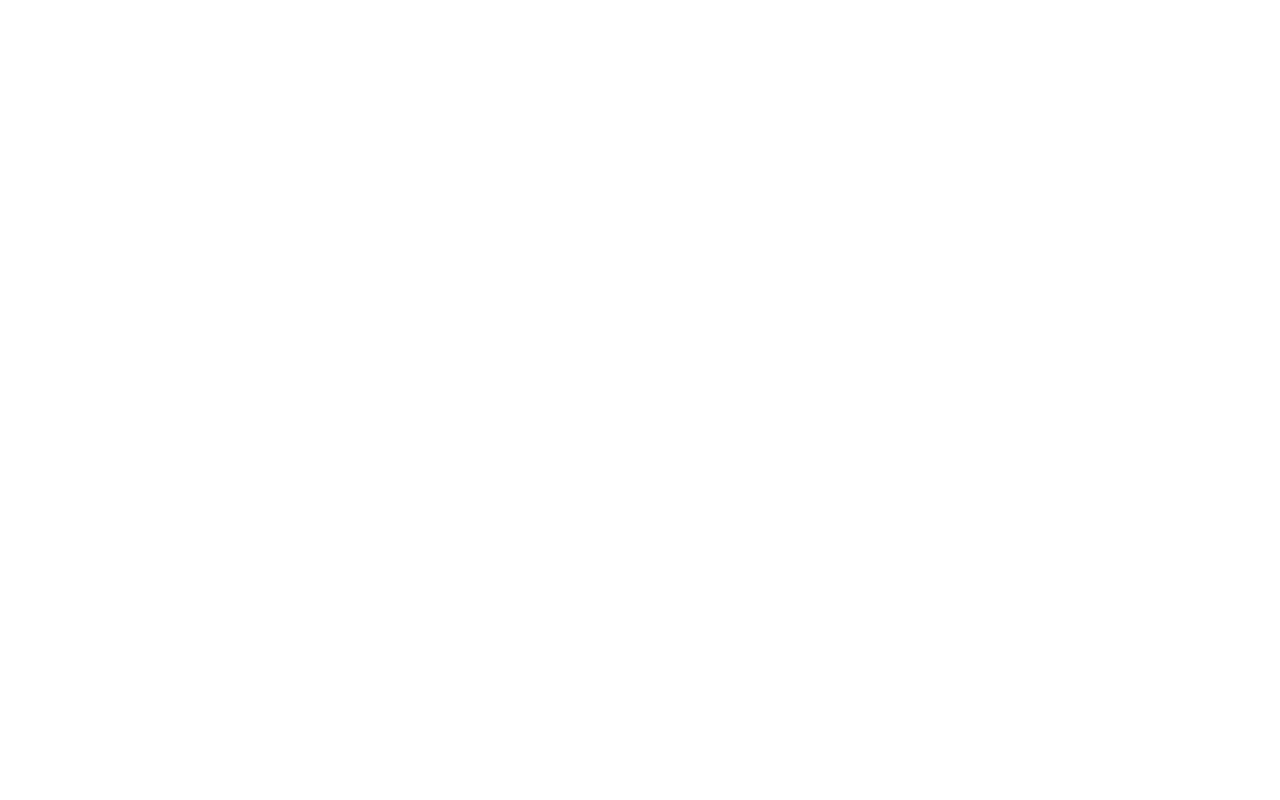
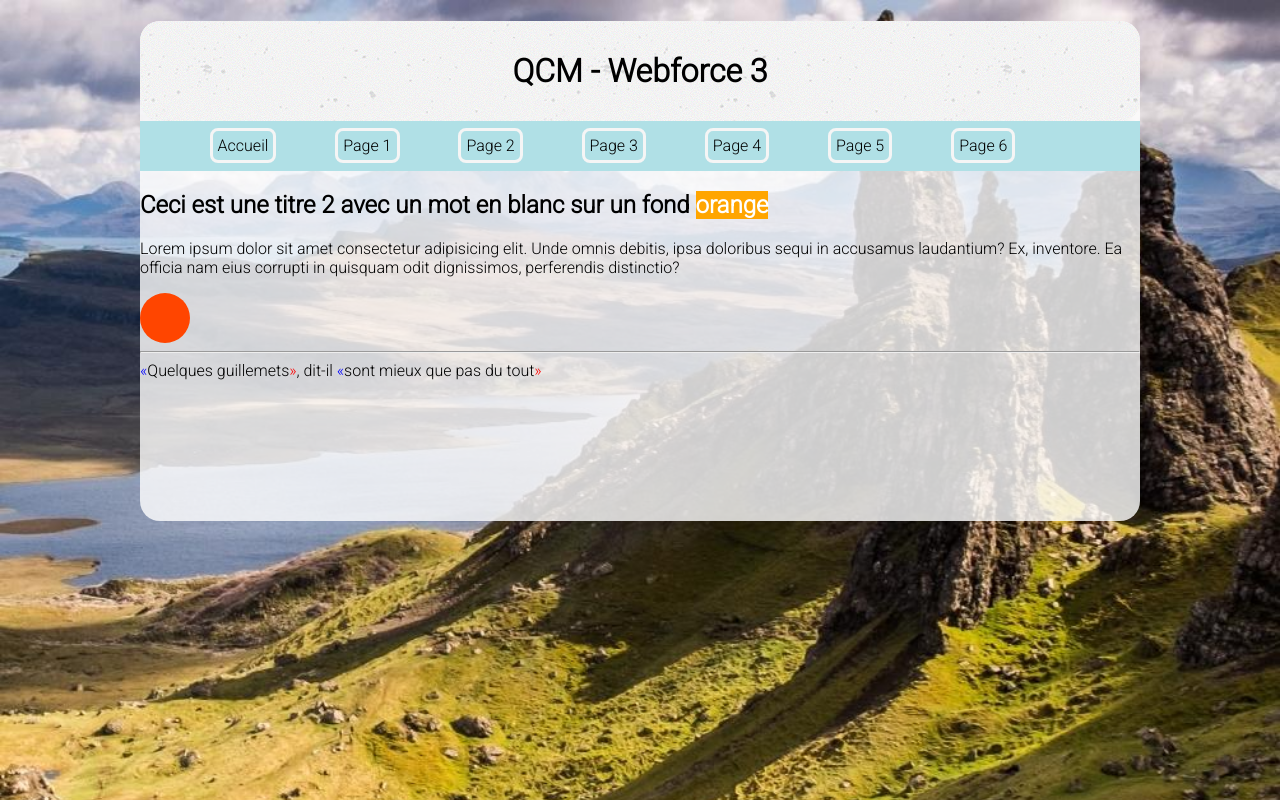
Before and after one commit to KSVaz/premierSITE, a plain HTML site: page exos/qcm_wf3.html in a window 1280 px wide. Drawn offline with Linux system fonts and the light colour scheme.

Commit message:
Modifs 27/08/2020 pm

```diff
--- a/exos/qcm_wf3.html
+++ b/exos/qcm_wf3.html
@@ -3,9 +3,110 @@
 <head>
     <meta charset="UTF-8">
     <meta name="viewport" content="width=device-width, initial-scale=1.0">
-    <title>QCM WF3</title>
+    <title>QCM - WF3</title>
+    <link href="https://fonts.googleapis.com/css2?family=Roboto:wght@300&display=swap" rel="stylesheet">
+
+    <style>
+        body {
+            background: url(../img/fond.jpg) no-repeat;
+            background-size: cover;
+            font-family: 'Roboto';
+        }
+
+        main {
+            width: 1000px;
+            min-height: 500px;
+            border-radius: 20px;
+            margin: auto;
+            background-color:rgba(255, 255, 255, 0.8);
+            /* opacity: 0.8; */
+        }
+
+        #en-tête {
+            height: 100px;
+            line-height: 100px;
+            border-radius: 20px;
+            background: url(../img/concrete-texture.png);
+            text-align: center;
+        }
+
+        nav {
+            width: 1000px;
+            height: 50px;
+            text-align: center;
+            background-color:powderblue;
+        }
+
+        a {
+            line-height: 50px;
+            text-decoration: none;
+            border: 3px solid whitesmoke;
+            border-radius: 8px;
+            padding: 5px;
+            margin-right: 55px;
+            color:black
+        }
+
+        a:hover {
+            background-color: teal;
+            color: white;
+        }
+
+        .bg-orange {
+            background-color: orange;
+            color: white;
+        }
+
+        /* position static = position qui ne change pas // position de base sur le flux */
+        /* div {
+            position:static;
+            left: 50px;
+            margin: 10px;
+        } */
+
+        .cercle {
+            width: 50px;
+            height: 50px;
+            border-radius: 50%;
+            background-color: orangered;
+        }
+
+        /* le contenu before la balise q sera bleu et le contenu after la balise q sera rouge  */
+        q::before {
+            content:"«";
+            color: blue;
+        }
+        q::after {
+            content:"»";
+            color: red;
+        }
+
+    </style>
 </head>
 <body>
+    <main>
+       <div id="en-tête">
+            <h1>QCM - Webforce 3</h1>
+       </div>
+       <nav>
+           <a href="#">Accueil</a>
+           <a href="#">Page 1</a>
+           <a href="#">Page 2</a>
+           <a href="#">Page 3</a>
+           <a href="#">Page 4</a>
+           <a href="#">Page 5</a>
+           <a href="#">Page 6</a>
+       </nav>
+       <h2>Ceci est une titre 2 avec un mot en blanc sur un fond <span class="bg-orange">orange</span></h2>
+       <p>Lorem ipsum dolor sit amet consectetur adipisicing elit. Unde omnis debitis, ipsa doloribus sequi in accusamus laudantium? Ex, inventore. Ea officia nam eius corrupti in quisquam odit dignissimos, perferendis distinctio?</p>
+
+       <div class="cercle"></div>
+
+       <hr>
+
+       <q>Quelques guillemets</q>, dit-il <q>sont mieux que pas du tout</q>
+
+    </main>
 
 </body>
 </html>
```
Also changed, not shown: exos/float_chat.html (added, +110 -0 lines), img/faire_chat.png (added), img/siamois.jpg (added).
